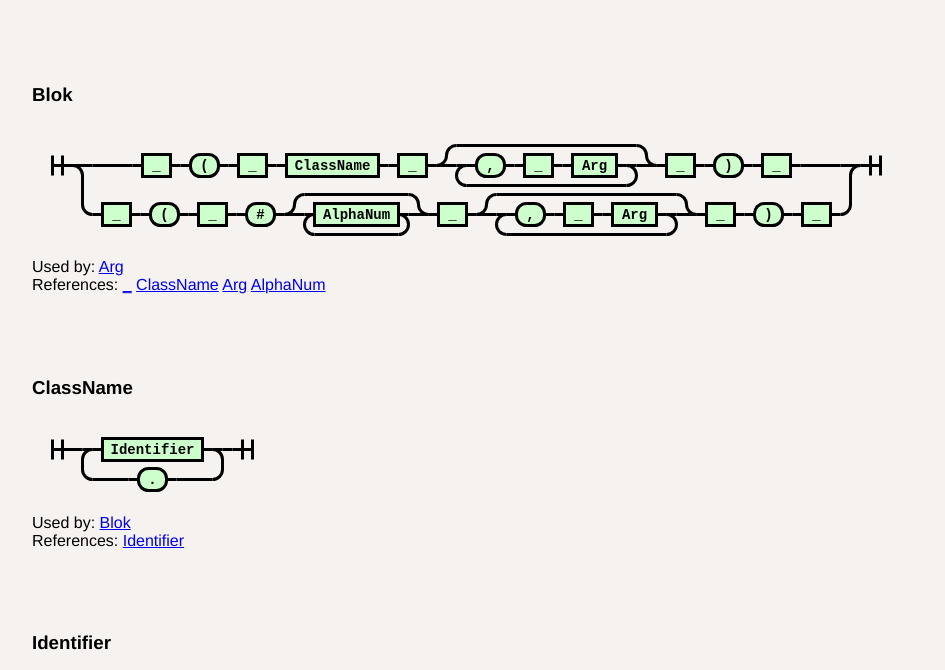
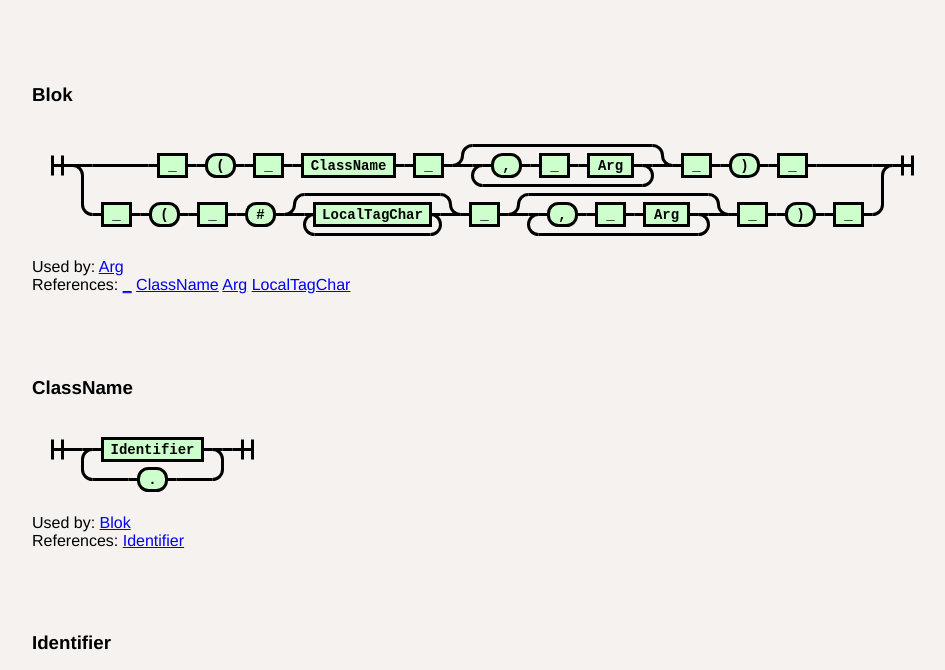
Before and after one commit to Fordi/bloks-parser, a website: page docs/bloks.html in a window 1280 px wide. Shown: the part 119-789 px from the top of the page, without its empty margins (8-953 px from the left). Drawn offline with Linux system fonts and the light colour scheme.

Commit message:
Allow - and : in hash-named functions

```diff
--- a/docs/bloks.html
+++ b/docs/bloks.html
@@ -82,136 +82,136 @@ textarea.form-control.grammar-edit {
 			  <div class="rule">
 					<h3 id=Blok>Blok</h3>
 					<div onclick="svgBlockClick(event)">
-						<svg class="railroad-diagram" width="869" height="130" viewBox="0 0 869 130">
+						<svg class="railroad-diagram" width="901" height="130" viewBox="0 0 901 130">
 <g transform="translate(.5 .5)">
 <path d="M 20 31 v 20 m 10 -20 v 20 m -10 -10 h 20.5"></path>
 <g>
 <path d="M40 41h0"></path>
-<path d="M828 41h0"></path>
+<path d="M860 41h0"></path>
 <path d="M40 41h20"></path>
 <g>
-<path d="M60 41h40"></path>
-<path d="M768 41h40"></path>
-<path d="M100 41h10"></path>
+<path d="M60 41h56"></path>
+<path d="M784 41h56"></path>
+<path d="M116 41h10"></path>
 <g>
-<path d="M110 41h0"></path>
-<path d="M138 41h0"></path>
-<rect x="110" y="30" width="28" height="22"></rect>
-<text x="124" y="45">&#95;</text>
+<path d="M126 41h0"></path>
+<path d="M154 41h0"></path>
+<rect x="126" y="30" width="28" height="22"></rect>
+<text x="140" y="45">&#95;</text>
 </g>
-<path d="M138 41h10"></path>
-<path d="M148 41h10"></path>
+<path d="M154 41h10"></path>
+<path d="M164 41h10"></path>
 <g>
-<path d="M158 41h0"></path>
-<path d="M186 41h0"></path>
-<rect x="158" y="30" width="28" height="22" rx="10" ry="10"></rect>
-<text x="172" y="45">(</text>
+<path d="M174 41h0"></path>
+<path d="M202 41h0"></path>
+<rect x="174" y="30" width="28" height="22" rx="10" ry="10"></rect>
+<text x="188" y="45">(</text>
 </g>
-<path d="M186 41h10"></path>
-<path d="M196 41h10"></path>
+<path d="M202 41h10"></path>
+<path d="M212 41h10"></path>
 <g>
-<path d="M206 41h0"></path>
-<path d="M234 41h0"></path>
-<rect x="206" y="30" width="28" height="22"></rect>
-<text x="220" y="45">&#95;</text>
+<path d="M222 41h0"></path>
+<path d="M250 41h0"></path>
+<rect x="222" y="30" width="28" height="22"></rect>
+<text x="236" y="45">&#95;</text>
 </g>
-<path d="M234 41h10"></path>
-<path d="M244 41h10"></path>
+<path d="M250 41h10"></path>
+<path d="M260 41h10"></path>
 <g>
-<path d="M254 41h0"></path>
-<path d="M346 41h0"></path>
-<rect x="254" y="30" width="92" height="22"></rect>
-<text x="300" y="45">ClassName</text>
+<path d="M270 41h0"></path>
+<path d="M362 41h0"></path>
+<rect x="270" y="30" width="92" height="22"></rect>
+<text x="316" y="45">ClassName</text>
 </g>
-<path d="M346 41h10"></path>
-<path d="M356 41h10"></path>
+<path d="M362 41h10"></path>
+<path d="M372 41h10"></path>
 <g>
-<path d="M366 41h0"></path>
-<path d="M394 41h0"></path>
-<rect x="366" y="30" width="28" height="22"></rect>
-<text x="380" y="45">&#95;</text>
+<path d="M382 41h0"></path>
+<path d="M410 41h0"></path>
+<rect x="382" y="30" width="28" height="22"></rect>
+<text x="396" y="45">&#95;</text>
 </g>
-<path d="M394 41h10"></path>
+<path d="M410 41h10"></path>
 <g>
-<path d="M404 41h0"></path>
-<path d="M624 41h0"></path>
-<path d="M404 41a10 10 0 0 0 10 -10v0a10 10 0 0 1 10 -10"></path>
+<path d="M420 41h0"></path>
+<path d="M640 41h0"></path>
+<path d="M420 41a10 10 0 0 0 10 -10v0a10 10 0 0 1 10 -10"></path>
 <g>
-<path d="M424 21h180"></path>
+<path d="M440 21h180"></path>
 </g>
-<path d="M604 21a10 10 0 0 1 10 10v0a10 10 0 0 0 10 10"></path>
-<path d="M404 41h20"></path>
+<path d="M620 21a10 10 0 0 1 10 10v0a10 10 0 0 0 10 10"></path>
+<path d="M420 41h20"></path>
 <g>
-<path d="M424 41h0"></path>
-<path d="M604 41h0"></path>
-<path d="M424 41h10"></path>
+<path d="M440 41h0"></path>
+<path d="M620 41h0"></path>
+<path d="M440 41h10"></path>
 <g>
-<path d="M434 41h0"></path>
-<path d="M594 41h0"></path>
-<path d="M434 41h10"></path>
+<path d="M450 41h0"></path>
+<path d="M610 41h0"></path>
+<path d="M450 41h10"></path>
 <g>
-<path d="M444 41h0"></path>
-<path d="M472 41h0"></path>
-<rect x="444" y="30" width="28" height="22" rx="10" ry="10"></rect>
-<text x="458" y="45">,</text>
+<path d="M460 41h0"></path>
+<path d="M488 41h0"></path>
+<rect x="460" y="30" width="28" height="22" rx="10" ry="10"></rect>
+<text x="474" y="45">,</text>
 </g>
-<path d="M472 41h10"></path>
-<path d="M482 41h10"></path>
+<path d="M488 41h10"></path>
+<path d="M498 41h10"></path>
 <g>
-<path d="M492 41h0"></path>
-<path d="M520 41h0"></path>
-<rect x="492" y="30" width="28" height="22"></rect>
-<text x="506" y="45">&#95;</text>
+<path d="M508 41h0"></path>
+<path d="M536 41h0"></path>
+<rect x="508" y="30" width="28" height="22"></rect>
+<text x="522" y="45">&#95;</text>
 </g>
-<path d="M520 41h10"></path>
-<path d="M530 41h10"></path>
+<path d="M536 41h10"></path>
+<path d="M546 41h10"></path>
 <g>
-<path d="M540 41h0"></path>
-<path d="M584 41h0"></path>
-<rect x="540" y="30" width="44" height="22"></rect>
-<text x="562" y="45">Arg</text>
+<path d="M556 41h0"></path>
+<path d="M600 41h0"></path>
+<rect x="556" y="30" width="44" height="22"></rect>
+<text x="578" y="45">Arg</text>
 </g>
-<path d="M584 41h10"></path>
+<path d="M600 41h10"></path>
 </g>
-<path d="M594 41h10"></path>
-<path d="M434 41a10 10 0 0 0 -10 10v0a10 10 0 0 0 10 10"></path>
+<path d="M610 41h10"></path>
+<path d="M450 41a10 10 0 0 0 -10 10v0a10 10 0 0 0 10 10"></path>
 <g>
-<path d="M434 61h160"></path>
+<path d="M450 61h160"></path>
 </g>
-<path d="M594 61a10 10 0 0 0 10 -10v0a10 10 0 0 0 -10 -10"></path>
+<path d="M610 61a10 10 0 0 0 10 -10v0a10 10 0 0 0 -10 -10"></path>
 </g>
-<path d="M604 41h20"></path>
+<path d="M620 41h20"></path>
 </g>
-<path d="M624 41h10"></path>
+<path d="M640 41h10"></path>
 <g>
-<path d="M634 41h0"></path>
-<path d="M662 41h0"></path>
-<rect x="634" y="30" width="28" height="22"></rect>
-<text x="648" y="45">&#95;</text>
+<path d="M650 41h0"></path>
+<path d="M678 41h0"></path>
+<rect x="650" y="30" width="28" height="22"></rect>
+<text x="664" y="45">&#95;</text>
 </g>
-<path d="M662 41h10"></path>
-<path d="M672 41h10"></path>
+<path d="M678 41h10"></path>
+<path d="M688 41h10"></path>
 <g>
-<path d="M682 41h0"></path>
-<path d="M710 41h0"></path>
-<rect x="682" y="30" width="28" height="22" rx="10" ry="10"></rect>
-<text x="696" y="45">)</text>
+<path d="M698 41h0"></path>
+<path d="M726 41h0"></path>
+<rect x="698" y="30" width="28" height="22" rx="10" ry="10"></rect>
+<text x="712" y="45">)</text>
 </g>
-<path d="M710 41h10"></path>
-<path d="M720 41h10"></path>
+<path d="M726 41h10"></path>
+<path d="M736 41h10"></path>
 <g>
-<path d="M730 41h0"></path>
-<path d="M758 41h0"></path>
-<rect x="730" y="30" width="28" height="22"></rect>
-<text x="744" y="45">&#95;</text>
+<path d="M746 41h0"></path>
+<path d="M774 41h0"></path>
+<rect x="746" y="30" width="28" height="22"></rect>
+<text x="760" y="45">&#95;</text>
 </g>
-<path d="M758 41h10"></path>
+<path d="M774 41h10"></path>
 </g>
-<path d="M808 41h20"></path>
+<path d="M840 41h20"></path>
 <path d="M40 41a10 10 0 0 1 10 10v29a10 10 0 0 0 10 10"></path>
 <g>
 <path d="M60 90h0"></path>
-<path d="M808 90h0"></path>
+<path d="M840 90h0"></path>
 <path d="M60 90h10"></path>
 <g>
 <path d="M70 90h0"></path>
@@ -246,118 +246,118 @@ textarea.form-control.grammar-edit {
 <path d="M242 90h10"></path>
 <g>
 <path d="M252 90h0"></path>
-<path d="M396 90h0"></path>
+<path d="M428 90h0"></path>
 <path d="M252 90a10 10 0 0 0 10 -10v0a10 10 0 0 1 10 -10"></path>
 <g>
-<path d="M272 70h104"></path>
+<path d="M272 70h136"></path>
 </g>
-<path d="M376 70a10 10 0 0 1 10 10v0a10 10 0 0 0 10 10"></path>
+<path d="M408 70a10 10 0 0 1 10 10v0a10 10 0 0 0 10 10"></path>
 <path d="M252 90h20"></path>
 <g>
 <path d="M272 90h0"></path>
-<path d="M376 90h0"></path>
+<path d="M408 90h0"></path>
 <path d="M272 90h10"></path>
 <g>
 <path d="M282 90h0"></path>
-<path d="M366 90h0"></path>
-<rect x="282" y="79" width="84" height="22"></rect>
-<text x="324" y="94">AlphaNum</text>
+<path d="M398 90h0"></path>
+<rect x="282" y="79" width="116" height="22"></rect>
+<text x="340" y="94">LocalTagChar</text>
 </g>
-<path d="M366 90h10"></path>
+<path d="M398 90h10"></path>
 <path d="M282 90a10 10 0 0 0 -10 10v0a10 10 0 0 0 10 10"></path>
 <g>
-<path d="M282 110h84"></path>
+<path d="M282 110h116"></path>
 </g>
-<path d="M366 110a10 10 0 0 0 10 -10v0a10 10 0 0 0 -10 -10"></path>
+<path d="M398 110a10 10 0 0 0 10 -10v0a10 10 0 0 0 -10 -10"></path>
 </g>
-<path d="M376 90h20"></path>
+<path d="M408 90h20"></path>
 </g>
-<path d="M396 90h10"></path>
+<path d="M428 90h10"></path>
 <g>
-<path d="M406 90h0"></path>
-<path d="M434 90h0"></path>
-<rect x="406" y="79" width="28" height="22"></rect>
-<text x="420" y="94">&#95;</text>
+<path d="M438 90h0"></path>
+<path d="M466 90h0"></path>
+<rect x="438" y="79" width="28" height="22"></rect>
+<text x="452" y="94">&#95;</text>
 </g>
-<path d="M434 90h10"></path>
+<path d="M466 90h10"></path>
 <g>
-<path d="M444 90h0"></path>
-<path d="M664 90h0"></path>
-<path d="M444 90a10 10 0 0 0 10 -10v0a10 10 0 0 1 10 -10"></path>
+<path d="M476 90h0"></path>
+<path d="M696 90h0"></path>
+<path d="M476 90a10 10 0 0 0 10 -10v0a10 10 0 0 1 10 -10"></path>
 <g>
-<path d="M464 70h180"></path>
+<path d="M496 70h180"></path>
 </g>
-<path d="M644 70a10 10 0 0 1 10 10v0a10 10 0 0 0 10 10"></path>
-<path d="M444 90h20"></path>
+<path d="M676 70a10 10 0 0 1 10 10v0a10 10 0 0 0 10 10"></path>
+<path d="M476 90h20"></path>
 <g>
-<path d="M464 90h0"></path>
-<path d="M644 90h0"></path>
-<path d="M464 90h10"></path>
+<path d="M496 90h0"></path>
+<path d="M676 90h0"></path>
+<path d="M496 90h10"></path>
 <g>
-<path d="M474 90h0"></path>
-<path d="M634 90h0"></path>
-<path d="M474 90h10"></path>
+<path d="M506 90h0"></path>
+<path d="M666 90h0"></path>
+<path d="M506 90h10"></path>
 <g>
-<path d="M484 90h0"></path>
-<path d="M512 90h0"></path>
-<rect x="484" y="79" width="28" height="22" rx="10" ry="10"></rect>
-<text x="498" y="94">,</text>
+<path d="M516 90h0"></path>
+<path d="M544 90h0"></path>
+<rect x="516" y="79" width="28" height="22" rx="10" ry="10"></rect>
+<text x="530" y="94">,</text>
 </g>
-<path d="M512 90h10"></path>
-<path d="M522 90h10"></path>
+<path d="M544 90h10"></path>
+<path d="M554 90h10"></path>
 <g>
-<path d="M532 90h0"></path>
-<path d="M560 90h0"></path>
-<rect x="532" y="79" width="28" height="22"></rect>
-<text x="546" y="94">&#95;</text>
+<path d="M564 90h0"></path>
+<path d="M592 90h0"></path>
+<rect x="564" y="79" width="28" height="22"></rect>
+<text x="578" y="94">&#95;</text>
 </g>
-<path d="M560 90h10"></path>
-<path d="M570 90h10"></path>
+<path d="M592 90h10"></path>
+<path d="M602 90h10"></path>
 <g>
-<path d="M580 90h0"></path>
-<path d="M624 90h0"></path>
-<rect x="580" y="79" width="44" height="22"></rect>
-<text x="602" y="94">Arg</text>
+<path d="M612 90h0"></path>
+<path d="M656 90h0"></path>
+<rect x="612" y="79" width="44" height="22"></rect>
+<text x="634" y="94">Arg</text>
 </g>
-<path d="M624 90h10"></path>
+<path d="M656 90h10"></path>
 </g>
-<path d="M634 90h10"></path>
-<path d="M474 90a10 10 0 0 0 -10 10v0a10 10 0 0 0 10 10"></path>
+<path d="M666 90h10"></path>
+<path d="M506 90a10 10 0 0 0 -10 10v0a10 10 0 0 0 10 10"></path>
 <g>
-<path d="M474 110h160"></path>
+<path d="M506 110h160"></path>
 </g>
-<path d="M634 110a10 10 0 0 0 10 -10v0a10 10 0 0 0 -10 -10"></path>
+<path d="M666 110a10 10 0 0 0 10 -10v0a10 10 0 0 0 -10 -10"></path>
 </g>
-<path d="M644 90h20"></path>
+<path d="M676 90h20"></path>
 </g>
-<path d="M664 90h10"></path>
+<path d="M696 90h10"></path>
 <g>
-<path d="M674 90h0"></path>
-<path d="M702 90h0"></path>
-<rect x="674" y="79" width="28" height="22"></rect>
-<text x="688" y="94">&#95;</text>
+<path d="M706 90h0"></path>
+<path d="M734 90h0"></path>
+<rect x="706" y="79" width="28" height="22"></rect>
+<text x="720" y="94">&#95;</text>
 </g>
-<path d="M702 90h10"></path>
-<path d="M712 90h10"></path>
+<path d="M734 90h10"></path>
+<path d="M744 90h10"></path>
 <g>
-<path d="M722 90h0"></path>
-<path d="M750 90h0"></path>
-<rect x="722" y="79" width="28" height="22" rx="10" ry="10"></rect>
-<text x="736" y="94">)</text>
+<path d="M754 90h0"></path>
+<path d="M782 90h0"></path>
+<rect x="754" y="79" width="28" height="22" rx="10" ry="10"></rect>
+<text x="768" y="94">)</text>
 </g>
-<path d="M750 90h10"></path>
-<path d="M760 90h10"></path>
+<path d="M782 90h10"></path>
+<path d="M792 90h10"></path>
 <g>
-<path d="M770 90h0"></path>
-<path d="M798 90h0"></path>
-<rect x="770" y="79" width="28" height="22"></rect>
-<text x="784" y="94">&#95;</text>
+<path d="M802 90h0"></path>
+<path d="M830 90h0"></path>
+<rect x="802" y="79" width="28" height="22"></rect>
+<text x="816" y="94">&#95;</text>
 </g>
-<path d="M798 90h10"></path>
+<path d="M830 90h10"></path>
 </g>
-<path d="M808 90a10 10 0 0 0 10 -10v-29a10 10 0 0 1 10 -10"></path>
+<path d="M840 90a10 10 0 0 0 10 -10v-29a10 10 0 0 1 10 -10"></path>
 </g>
-<path d="M 828 41 h 20 m -10 -10 v 20 m 10 -20 v 20"></path>
+<path d="M 860 41 h 20 m -10 -10 v 20 m 10 -20 v 20"></path>
 </g>
 </svg>
 
@@ -371,7 +371,7 @@ textarea.form-control.grammar-edit {
 						<a href="#_">_</a>
 						<a href="#ClassName">ClassName</a>
 						<a href="#Arg">Arg</a>
-						<a href="#AlphaNum">AlphaNum</a>
+						<a href="#LocalTagChar">LocalTagChar</a>
 					</div>
 				</div>
 			  <div class="rule">
@@ -1150,20 +1150,32 @@ textarea.form-control.grammar-edit {
 					</div>
 				</div>
 			  <div class="rule">
-					<h3 id=AlphaNum>AlphaNum</h3>
+					<h3 id=LocalTagChar>LocalTagChar</h3>
 					<div onclick="svgBlockClick(event)">
-						<svg class="railroad-diagram" width="217" height="62" viewBox="0 0 217 62">
+						<svg class="railroad-diagram" width="213" height="92" viewBox="0 0 213 92">
 <g transform="translate(.5 .5)">
 <path d="M 20 21 v 20 m 10 -20 v 20 m -10 -10 h 20.5"></path>
-<path d="M40 31h10"></path>
 <g>
-<path d="M50 31h0"></path>
-<path d="M166 31h0"></path>
-<rect x="50" y="20" width="116" height="22" rx="10" ry="10"></rect>
-<text x="108" y="35">&#91;a-zA-Z&#95;0-9&#93;</text>
+<path d="M40 31h0"></path>
+<path d="M172 31h0"></path>
+<path d="M40 31h20"></path>
+<g>
+<path d="M60 31h4"></path>
+<path d="M148 31h4"></path>
+<rect x="64" y="20" width="84" height="22"></rect>
+<text x="106" y="35">AlphaNum</text>
 </g>
-<path d="M166 31h10"></path>
-<path d="M 176 31 h 20 m -10 -10 v 20 m 10 -20 v 20"></path>
+<path d="M152 31h20"></path>
+<path d="M40 31a10 10 0 0 1 10 10v10a10 10 0 0 0 10 10"></path>
+<g>
+<path d="M60 61h0"></path>
+<path d="M152 61h0"></path>
+<rect x="60" y="50" width="92" height="22"></rect>
+<text x="106" y="65">Separator</text>
+</g>
+<path d="M152 61a10 10 0 0 0 10 -10v-10a10 10 0 0 1 10 -10"></path>
+</g>
+<path d="M 172 31 h 20 m -10 -10 v 20 m 10 -20 v 20"></path>
 </g>
 </svg>
 
@@ -1171,7 +1183,63 @@ textarea.form-control.grammar-edit {
 					<div>
 						Used by:
 						<a href="#Blok">Blok</a>
+					</div>
+					<div>
+						References:
+						<a href="#AlphaNum">AlphaNum</a>
+						<a href="#Separator">Separator</a>
+					</div>
+				</div>
+			  <div class="rule">
+					<h3 id=AlphaNum>AlphaNum</h3>
+					<div onclick="svgBlockClick(event)">
+						<svg class="railroad-diagram" width="209" height="62" viewBox="0 0 209 62">
+<g transform="translate(.5 .5)">
+<path d="M 20 21 v 20 m 10 -20 v 20 m -10 -10 h 20.5"></path>
+<path d="M40 31h10"></path>
+<g>
+<path d="M50 31h0"></path>
+<path d="M158 31h0"></path>
+<rect x="50" y="20" width="108" height="22" rx="10" ry="10"></rect>
+<text x="104" y="35">&#91;a-zA-Z0-9&#93;</text>
+</g>
+<path d="M158 31h10"></path>
+<path d="M 168 31 h 20 m -10 -10 v 20 m 10 -20 v 20"></path>
+</g>
+</svg>
+
+					</div>
+					<div>
+						Used by:
 						<a href="#Identifier">Identifier</a>
+						<a href="#LocalTagChar">LocalTagChar</a>
+					</div>
+					<div>
+						References:
+					</div>
+				</div>
+			  <div class="rule">
+					<h3 id=Separator>Separator</h3>
+					<div onclick="svgBlockClick(event)">
+						<svg class="railroad-diagram" width="161" height="62" viewBox="0 0 161 62">
+<g transform="translate(.5 .5)">
+<path d="M 20 21 v 20 m 10 -20 v 20 m -10 -10 h 20.5"></path>
+<path d="M40 31h10"></path>
+<g>
+<path d="M50 31h0"></path>
+<path d="M110 31h0"></path>
+<rect x="50" y="20" width="60" height="22" rx="10" ry="10"></rect>
+<text x="80" y="35">&#91;&#95;-:&#93;</text>
+</g>
+<path d="M110 31h10"></path>
+<path d="M 120 31 h 20 m -10 -10 v 20 m 10 -20 v 20"></path>
+</g>
+</svg>
+
+					</div>
+					<div>
+						Used by:
+						<a href="#LocalTagChar">LocalTagChar</a>
 					</div>
 					<div>
 						References:
```
Also changed, not shown: src/index.test.mjs (+8 -0 lines), 2 other files.
